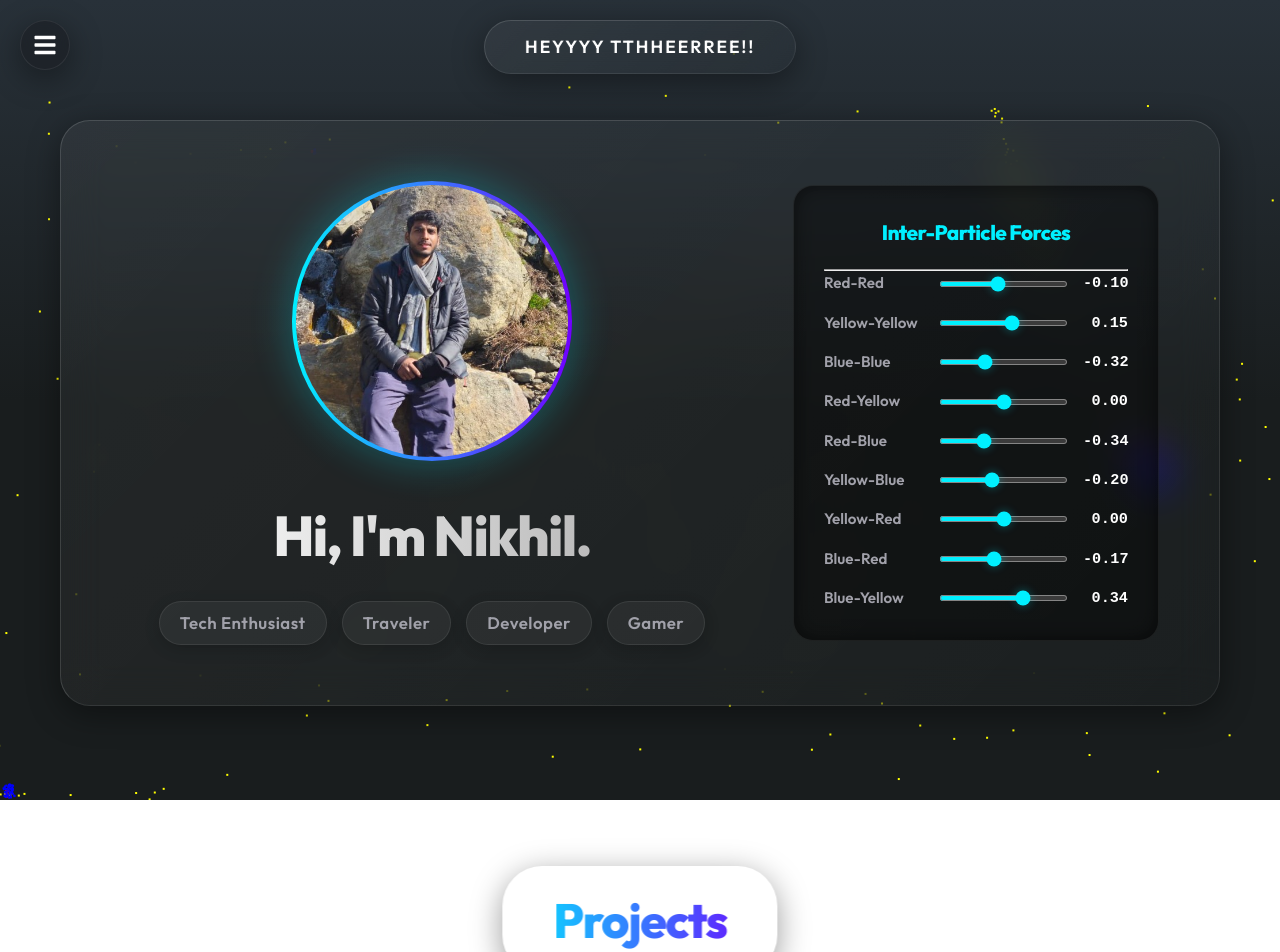
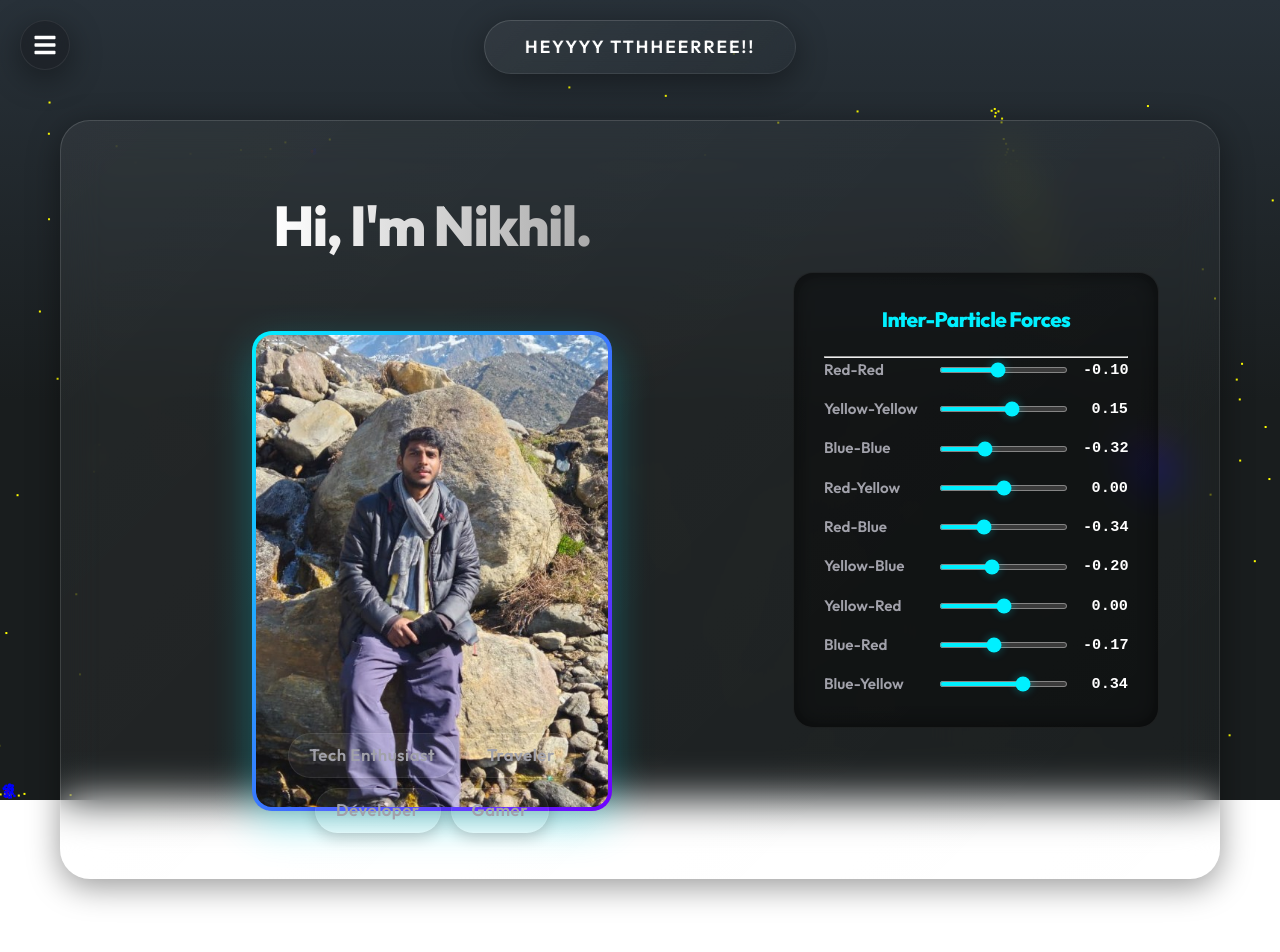
Before and after one commit to nik-kill/nik-kill.github.io, a React (Vite) app: page / in a window 1280 px wide. Shown: the top 952 px of the page. Built offline with nearby package versions, Linux system fonts and the light colour scheme.

Commit message:
Enhance profile image layout with floating tags

```diff
--- a/src/App.jsx
+++ b/src/App.jsx
@@ -46,10 +46,12 @@ function App() {
       <main className="main-content">
         <section id="home" className="section-container glass-panel">
           <div className="intro-section">
-            <img src="/assets/me.jpg" alt="Nikhil" className="profile-img" />
             <div className="intro-text">
               <h2>Hi, I'm Nikhil.</h2>
-              <div className="keyword-tags">
+            </div>
+            <div className="profile-container">
+              <img src="/assets/me.jpg" alt="Nikhil" className="profile-img" />
+              <div className="floating-tags">
                 <span className="tag">Tech Enthusiast</span>
                 <span className="tag">Traveler</span>
                 <span className="tag">Developer</span>
--- a/src/index.css
+++ b/src/index.css
@@ -257,20 +257,42 @@ h1, h2, h3 {
   min-width: 300px;
 }
 
+.profile-container {
+  position: relative;
+  display: inline-block;
+  margin-top: 10px;
+}
+
 .profile-img {
-  width: 280px;
-  height: 280px;
-  border-radius: 50%;
+  width: 100%;
+  max-width: 360px;
+  height: auto;
+  aspect-ratio: 3/4;
+  border-radius: 20px;
   object-fit: cover;
   border: 4px solid transparent;
   background: linear-gradient(var(--bg-dark), var(--bg-dark)) padding-box,
-              linear-gradient(to right, var(--accent), var(--accent-secondary)) border-box;
-  box-shadow: 0 0 40px var(--accent-glow);
+              linear-gradient(to bottom right, var(--accent), var(--accent-secondary)) border-box;
+  box-shadow: 0 15px 40px var(--accent-glow);
   transition: all 0.5s cubic-bezier(0.175, 0.885, 0.32, 1.275);
 }
+
 .profile-img:hover {
-  transform: scale(1.08) rotate(2deg);
-  box-shadow: 0 0 60px rgba(0, 240, 255, 0.6);
+  transform: scale(1.02) translateY(-8px);
+  box-shadow: 0 20px 60px rgba(0, 240, 255, 0.4);
+}
+
+.floating-tags {
+  position: absolute;
+  bottom: -15px;
+  left: 50%;
+  transform: translateX(-50%);
+  display: flex;
+  flex-wrap: wrap;
+  gap: 10px;
+  justify-content: center;
+  width: 110%;
+  z-index: 10;
 }
 
 .intro-text h2 {
@@ -280,15 +302,6 @@ h1, h2, h3 {
   background: linear-gradient(to right, #fff, #aaa);
   -webkit-background-clip: text;
   -webkit-text-fill-color: transparent;
-}
-
-.keyword-tags {
-  display: flex;
-  flex-wrap: wrap;
-  gap: 15px;
-  justify-content: center;
-  max-width: 600px;
-  margin: 0 auto;
 }
 
 .tag {
@@ -479,8 +492,8 @@ h1, h2, h3 {
   }
 
   .profile-img {
-    width: 200px;
-    height: 200px;
+    width: 280px;
+    height: auto;
   }
 
   .section-container {
```
